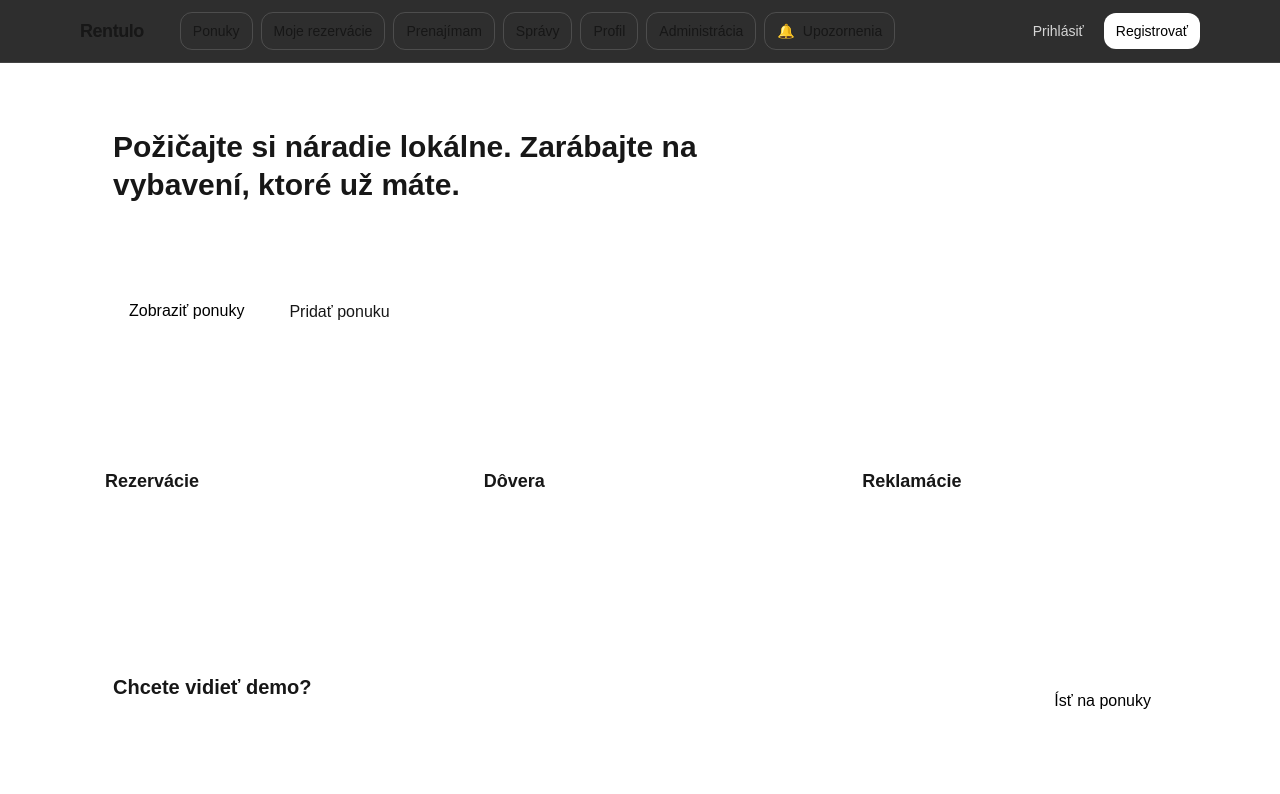
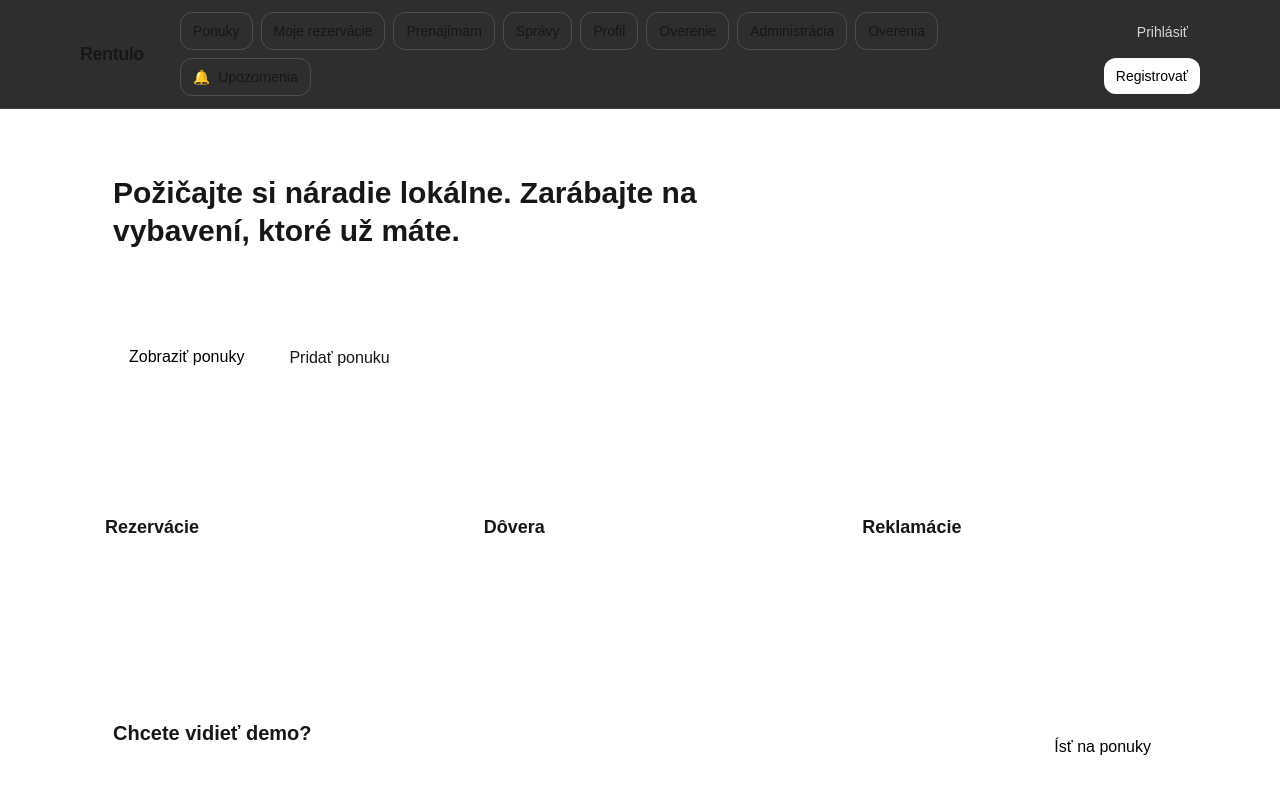
Before and after one commit to marek3993/Rentulo, a Next.js app: page / in a window 1280 px wide. Shown: the top 794 px of the page. Built offline with nearby package versions, Linux system fonts and the light colour scheme; no server answers.

Commit message:
feat: add verification links to navbar

```diff
--- a/src/components/ClientNav.tsx
+++ b/src/components/ClientNav.tsx
@@ -189,7 +189,9 @@ export default function ClientNav() {
             <NavLink href="/owner/items">Prenajímam</NavLink>
             <MessagesNavLink />
             <NavLink href="/profile">Profil</NavLink>
+            <NavLink href="/verification">Overenie</NavLink>
             <NavLink href="/admin/items">Administrácia</NavLink>
+            <NavLink href="/admin/verifications">Overenia</NavLink>
             <NotificationBell />
           </nav>
 
```
